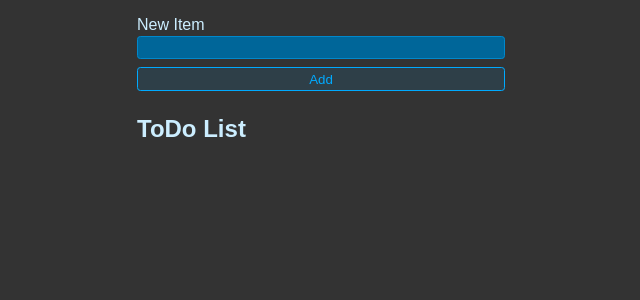
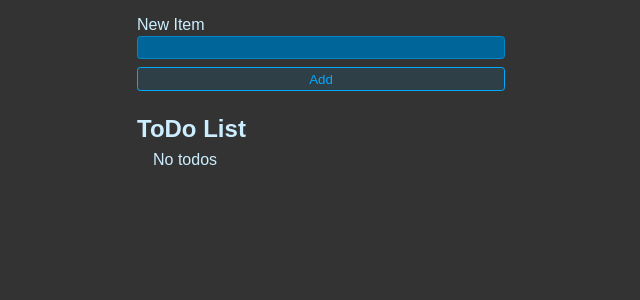
Before and after one commit to TechNestOwl/React_To-Do, a React (Vite) app: page / in a window 1280 px wide. Shown: the top 300 px of the page, without its empty margins (319-959 px from the left). Built offline with nearby package versions, Linux system fonts and the light colour scheme.

Commit message:
todo list is complete, now I want ot break it into more componenets

```diff
--- a/src/App.jsx
+++ b/src/App.jsx
@@ -54,6 +54,8 @@ export default function App(){
         </form>
         <h1 className="header">ToDo List</h1>
         <ul className="list">
+
+          {todos.length === 0 && "No todos"} {/* //short circuiting to display if there are no todos. */}
           {todos.map(todo =>{
               return (
                  <li key={todo.id}>
@@ -64,7 +66,7 @@ export default function App(){
                     {todo.title}
                   </label>
                   <button className="btn btn-danger"
-                   onClick={() => deleteTodo(todo.id)}>Delete</button> // pass with an arrow function. Otherwise
+                   onClick={() => deleteTodo(todo.id)}>Delete</button>
                 </li>
               )
           } )}
```
